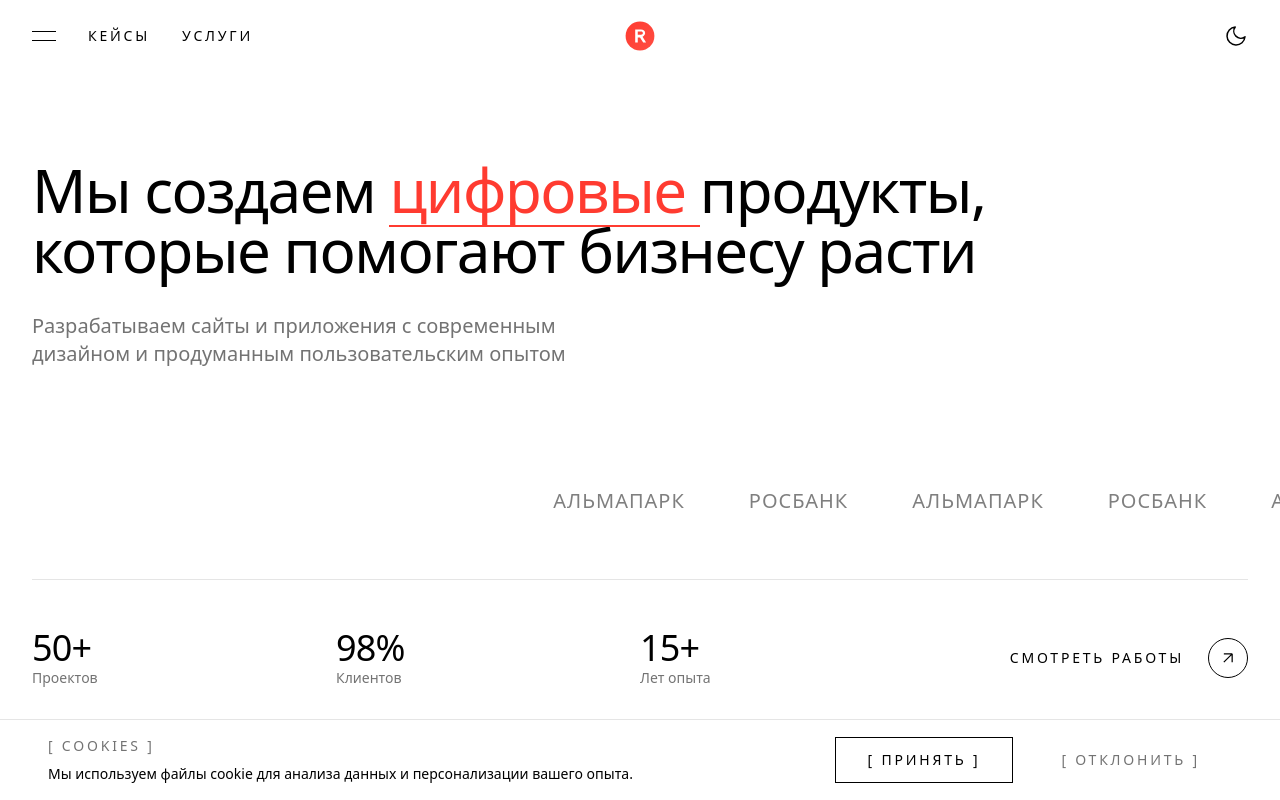
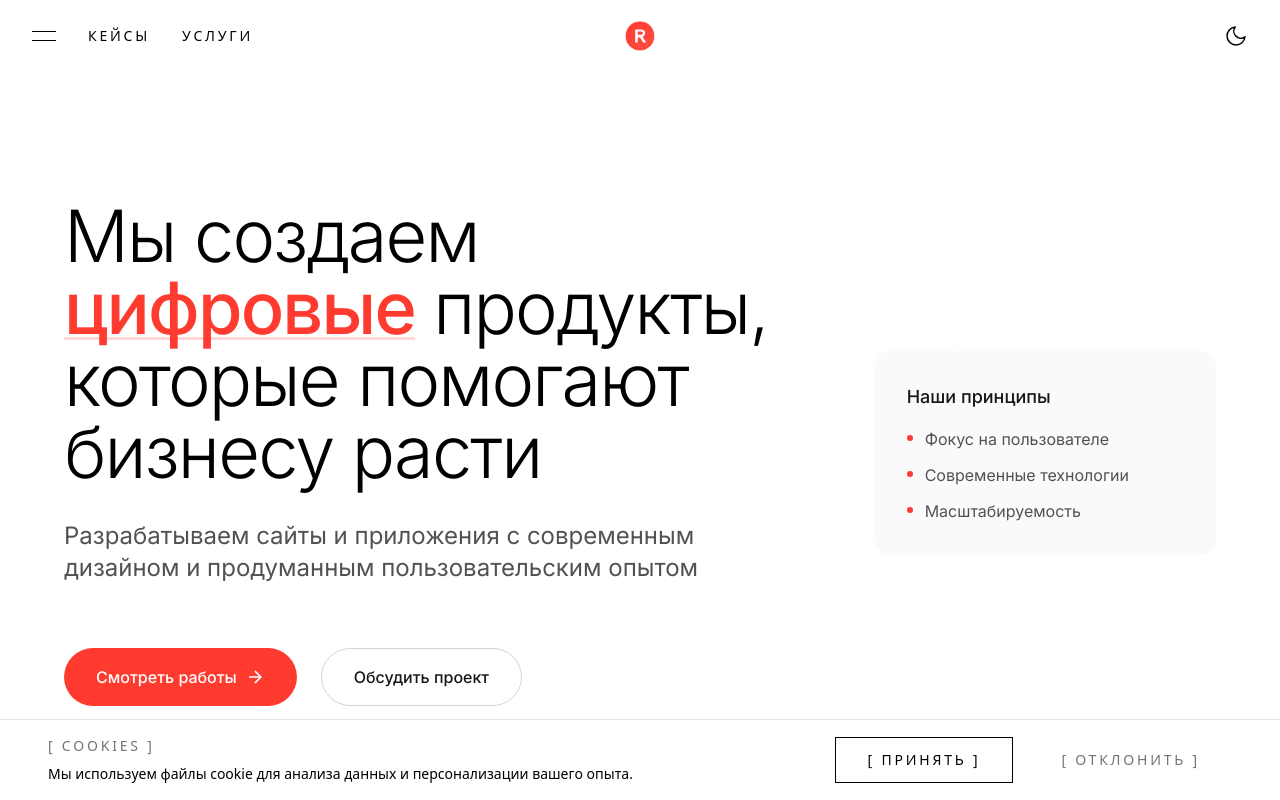
Before and after one commit to pomidorgithub/redpomidor, a Vue app: page / in a window 1280 px wide. Shown: the top 800 px of the page. Built offline with nearby package versions, Linux system fonts and the light colour scheme.

Commit message:
Обновление HeroSection: улучшен дизайн, добавлены новые элементы контента и кнопки, изменена шрифт на Inter, улучшена анимация кнопок.

```diff
--- a/src/components/home/HeroSection.vue
+++ b/src/components/home/HeroSection.vue
@@ -1,83 +1,165 @@
 <template>
-  <section class="h-[calc(100vh-72px)] bg-white dark:bg-black overflow-x-hidden">
-    <div class="h-full relative">
+  <section class="min-h-[calc(100vh-72px)] bg-white dark:bg-black overflow-hidden">
+    <div class="relative">
       <!-- Фоновая сетка -->
-      <div class="absolute inset-0 grid grid-cols-2 md:grid-cols-4">
-        <div></div>
-        <div></div>
-        <div class="hidden md:block"></div>
+      <div class="absolute inset-0 grid grid-cols-2 md:grid-cols-4 opacity-30">
+        <div class="border-r border-neutral-100 dark:border-neutral-900"></div>
+        <div class="border-r border-neutral-100 dark:border-neutral-900"></div>
+        <div class="hidden md:block border-r border-neutral-100 dark:border-neutral-900"></div>
         <div class="hidden md:block"></div>
       </div>
 
-      <!-- Контент -->
-      <div class="h-full">
-        <div class="h-full">
-          <!-- Основная колонка -->
-          <div class="h-full px-8 pt-12 md:pt-16 pb-12 md:pb-16 flex flex-col overflow-x-hidden">
-            <div class="flex-1 flex flex-col justify-center max-w-5xl">
-              <div class="space-y-8">
-                <div class="space-y-8">
+      <!-- Основной контент -->
+      <div class="relative z-10 px-6 md:px-8 lg:px-12 xl:px-16">
+        <div class="max-w-7xl mx-auto">
+          <!-- Hero контент -->
+          <div class="pt-16 md:pt-24 lg:pt-32 pb-16 md:pb-24">
+            <div class="grid lg:grid-cols-12 gap-8 lg:gap-16 items-center">
+              <!-- Левая колонка - основной контент -->
+              <div class="lg:col-span-8 space-y-8 md:space-y-12">
+                <!-- Заголовок -->
+                <div class="space-y-6 md:space-y-8">
                   <h1
-                    class="text-4xl md:text-5xl lg:text-6xl leading-[1.1] tracking-tight text-black dark:text-white"
+                    class="text-4xl md:text-5xl lg:text-6xl xl:text-7xl leading-[1.05] tracking-tight text-black dark:text-white font-light"
                   >
                     Мы создаем
-                    <span class="relative text-[#FF3B30]"
-                      >цифровые
-                      <span class="absolute bottom-1 left-0 w-full h-[2px] bg-[#FF3B30]"></span>
+                    <span class="relative inline-block text-[#FF3B30] font-medium">
+                      цифровые
+                      <span
+                        class="absolute bottom-1 left-0 w-full h-[3px] bg-[#FF3B30] opacity-20"
+                      ></span>
                     </span>
                     продукты, которые помогают бизнесу расти
                   </h1>
 
-                  <p class="text-xl text-neutral-500 dark:text-neutral-400 max-w-xl">
+                  <p
+                    class="text-lg md:text-xl lg:text-2xl text-neutral-600 dark:text-neutral-300 max-w-2xl leading-relaxed"
+                  >
                     Разрабатываем сайты и приложения с современным дизайном и продуманным
                     пользовательским опытом
                   </p>
                 </div>
+
+                <!-- CTA кнопки -->
+                <div class="flex flex-col sm:flex-row gap-4 sm:gap-6 pt-4">
+                  <button
+                    @click="scrollToProjects"
+                    class="group inline-flex items-center justify-center px-8 py-4 bg-[#FF3B30] hover:bg-[#E6332A] text-white rounded-full transition-all duration-300 hover:scale-105 focus:outline-none focus:ring-2 focus:ring-[#FF3B30] focus:ring-offset-2 dark:focus:ring-offset-black"
+                  >
+                    <span class="font-medium">Смотреть работы</span>
+                    <svg
+                      class="ml-2 w-5 h-5 group-hover:translate-x-1 transition-transform"
+                      viewBox="0 0 24 24"
+                      fill="none"
+                      stroke="currentColor"
+                      stroke-width="2"
+                    >
+                      <path d="M5 12h14M12 5l7 7-7 7" />
+                    </svg>
+                  </button>
+
+                  <button
+                    class="inline-flex items-center justify-center px-8 py-4 border border-neutral-300 dark:border-neutral-700 hover:border-neutral-400 dark:hover:border-neutral-600 text-neutral-900 dark:text-neutral-100 rounded-full transition-all duration-300 hover:bg-neutral-50 dark:hover:bg-neutral-900 focus:outline-none focus:ring-2 focus:ring-neutral-300 dark:focus:ring-neutral-700 focus:ring-offset-2 dark:focus:ring-offset-black"
+                  >
+                    <span class="font-medium">Обсудить проект</span>
+                  </button>
                 </div>
               </div>
 
-            <div class="mt-auto md:mt-24">
+              <!-- Правая колонка - дополнительная информация -->
+              <div class="lg:col-span-4 space-y-8">
+                <div class="bg-neutral-50 dark:bg-neutral-900 rounded-2xl p-6 md:p-8">
+                  <h3 class="text-lg font-medium text-neutral-900 dark:text-neutral-100 mb-4">
+                    Наши принципы
+                  </h3>
+                  <ul class="space-y-3 text-neutral-600 dark:text-neutral-400">
+                    <li class="flex items-start gap-3">
+                      <div class="w-1.5 h-1.5 bg-[#FF3B30] rounded-full mt-2 flex-shrink-0"></div>
+                      <span>Фокус на пользователе</span>
+                    </li>
+                    <li class="flex items-start gap-3">
+                      <div class="w-1.5 h-1.5 bg-[#FF3B30] rounded-full mt-2 flex-shrink-0"></div>
+                      <span>Современные технологии</span>
+                    </li>
+                    <li class="flex items-start gap-3">
+                      <div class="w-1.5 h-1.5 bg-[#FF3B30] rounded-full mt-2 flex-shrink-0"></div>
+                      <span>Масштабируемость</span>
+                    </li>
+                  </ul>
+                </div>
+              </div>
+            </div>
+          </div>
+
+          <!-- Логотипы компаний -->
+          <div class="py-12 md:py-16 border-t border-neutral-200 dark:border-neutral-800">
             <CompanyLogos />
           </div>
 
           <!-- Статистика -->
-            <div class="mt-16 border-t border-neutral-200 dark:border-neutral-800 py-8 md:py-12">
-              <div class="grid grid-cols-2 md:grid-cols-4 gap-8 md:gap-0">
-                <div>
-                  <div class="text-2xl md:text-3xl lg:text-4xl font-light tracking-tight">50+</div>
-                  <div class="text-sm text-neutral-500">Проектов</div>
-                </div>
-                <div>
-                  <div class="text-2xl md:text-3xl lg:text-4xl font-light tracking-tight">98%</div>
-                  <div class="text-sm text-neutral-500">Клиентов</div>
-                </div>
-                <div>
-                  <div class="text-2xl md:text-3xl lg:text-4xl font-light tracking-tight">15+</div>
-                  <div class="text-sm text-neutral-500">Лет опыта</div>
+          <div class="py-12 md:py-16 border-t border-neutral-200 dark:border-neutral-800">
+            <div class="grid grid-cols-2 lg:grid-cols-4 gap-8 lg:gap-12">
+              <div class="text-center lg:text-left">
+                <div
+                  class="text-3xl md:text-4xl lg:text-5xl font-light tracking-tight text-black dark:text-white mb-2"
+                >
+                  50+
                 </div>
                 <div
-                  class="col-span-2 md:col-span-1 flex items-center justify-start md:justify-end pt-8 md:pt-0"
+                  class="text-sm md:text-base text-neutral-500 dark:text-neutral-400 uppercase tracking-wider"
+                >
+                  Проектов
+                </div>
+              </div>
+
+              <div class="text-center lg:text-left">
+                <div
+                  class="text-3xl md:text-4xl lg:text-5xl font-light tracking-tight text-black dark:text-white mb-2"
+                >
+                  98%
+                </div>
+                <div
+                  class="text-sm md:text-base text-neutral-500 dark:text-neutral-400 uppercase tracking-wider"
+                >
+                  Довольных клиентов
+                </div>
+              </div>
+
+              <div class="text-center lg:text-left">
+                <div
+                  class="text-3xl md:text-4xl lg:text-5xl font-light tracking-tight text-black dark:text-white mb-2"
+                >
+                  15+
+                </div>
+                <div
+                  class="text-sm md:text-base text-neutral-500 dark:text-neutral-400 uppercase tracking-wider"
+                >
+                  Лет опыта
+                </div>
+              </div>
+
+              <div
+                class="text-center lg:text-left col-span-2 lg:col-span-1 flex flex-col items-center lg:items-start justify-center"
               >
                 <button
                   @click="scrollToProjects"
-                    class="group relative inline-flex items-center gap-6 text-sm tracking-[0.2em] hover:text-neutral-500 transition-colors"
+                  class="group inline-flex items-center gap-3 text-sm md:text-base font-medium tracking-wider text-neutral-900 dark:text-neutral-100 hover:text-[#FF3B30] dark:hover:text-[#FF3B30] transition-colors duration-300"
                 >
-                    <span class="relative z-10">СМОТРЕТЬ РАБОТЫ</span>
+                  <span>ПОРТФОЛИО</span>
                   <div
-                      class="relative w-10 h-10 rounded-full border border-current group-hover:bg-[#FF3B30] group-hover:border-[#FF3B30] dark:group-hover:bg-[#FF3B30] dark:group-hover:border-[#FF3B30] transition-colors"
+                    class="w-8 h-8 rounded-full border border-current group-hover:bg-[#FF3B30] group-hover:border-[#FF3B30] group-hover:text-white transition-all duration-300 flex items-center justify-center"
                   >
                     <svg
-                        class="absolute inset-0 m-auto w-5 h-5 group-hover:text-white dark:group-hover:text-white transition-colors"
+                      class="w-4 h-4"
                       viewBox="0 0 24 24"
                       fill="none"
                       stroke="currentColor"
-                        stroke-width="1.5"
+                      stroke-width="2"
                     >
-                        <path d="M17 7L7 17M17 7H7M17 7V17" />
+                      <path d="M7 17L17 7M17 7H7M17 7V17" />
                     </svg>
                   </div>
                 </button>
-                </div>
               </div>
             </div>
           </div>
@@ -99,7 +181,15 @@ const scrollToProjects = () => {
 </script>
 
 <style scoped>
-@import url('https://fonts.googleapis.com/css2?family=Space+Grotesk:wght@300;500;700&display=swap');
+@import url('https://fonts.googleapis.com/css2?family=Inter:wght@300;400;500;600;700&display=swap');
+
+* {
+  font-family:
+    'Inter',
+    system-ui,
+    -apple-system,
+    sans-serif;
+}
 
 .animate-marquee {
   animation: marquee 20s linear infinite;
@@ -114,4 +204,18 @@ const scrollToProjects = () => {
     transform: translateX(-100%);
   }
 }
+
+/* Улучшенная анимация для кнопок */
+button {
+  transform-origin: center;
+}
+
+button:active {
+  transform: scale(0.98);
+}
+
+/* Плавные переходы для интерактивных элементов */
+.group:hover .group-hover\:translate-x-1 {
+  transform: translateX(0.25rem);
+}
 </style>
```
Lines whose indentation alone changed are shown as unchanged.
